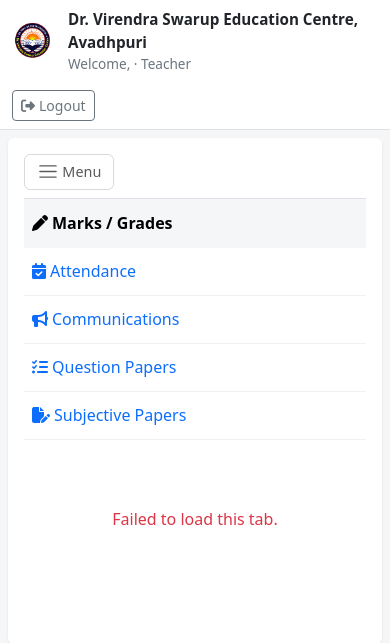
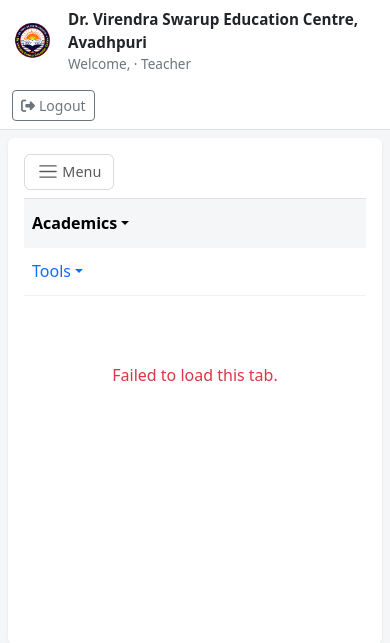
Before and after one commit to reachtoprasoon-crypto/newapp, a PHP site: page /dashboard.php in a window 390 px wide, after a click on "Menu". Shown: the top 643 px of the page. Run offline with PHP 8.4, Linux system fonts and the light colour scheme; the visitor is signed in with stand-in values (Sample User, id 1); tables that the repository leaves empty hold one stand-in row (values such as "Sample post"); some libraries are stand-ins or nearby versions.

Commit message:
Group the dashboard nav into Academics/Management/Tools/Utils dropdowns
Purely presentational: lib/nav.php's get_nav_tabs_for_role() (and the
is_slug_allowed_for_role() access check built on it) is untouched, so
who can see what doesn't change. A new NAV_GROUP_MAP + group_nav_tabs()
buckets each role's already-permitted tabs into the four dropdown
groups, dropping any group that ends up empty for that role, and
falling back to a plain top-level link for any slug not yet mapped so
nothing can silently disappear.

dashboard.js now binds clicks to any [data-slug] link (flat or nested
in a dropdown) instead of just .nav-link, and highlights both the
clicked item and its parent group's toggle. On mobile, dropdown menus
expand in place under their toggle instead of floating as a detached
popup.

Co-Authored-By: Claude Sonnet 5 <noreply@anthropic.com>

```diff
--- a/assets/css/app.css
+++ b/assets/css/app.css
@@ -109,6 +109,18 @@ body {
         border-color: transparent;
         font-weight: 600;
     }
+
+    /* Dropdown groups (Academics/Management/Tools/Utils): expand in place
+       under their toggle instead of floating as a detached popup. */
+    .app-nav .dropdown-menu {
+        position: static;
+        float: none;
+        width: 100%;
+        border: 0;
+        box-shadow: none;
+        padding-left: 1rem;
+        background-color: transparent;
+    }
 }
 
 /* Dark theme (data-bs-theme="dark" on <html>, set server-side from the
--- a/assets/js/dashboard.js
+++ b/assets/js/dashboard.js
@@ -11,10 +11,21 @@ $(function () {
             });
     }
 
-    $('#dashboardTabs').on('click', 'a.nav-link', function (e) {
+    // Marks the given <a data-slug> active, plus its parent dropdown's
+    // toggle (if any) so the top-level "Academics"/"Tools"/etc. link shows
+    // which section the current tab lives under.
+    function markActive($link) {
+        $('#dashboardTabs a[data-slug], #dashboardTabs .dropdown-toggle').removeClass('active');
+        $link.addClass('active');
+        $link.closest('.dropdown').find('.dropdown-toggle').first().addClass('active');
+    }
+
+    // Selects both the flat top-level links (roles with few enough tabs to
+    // skip grouping) and dropdown items — but not the dropdown toggles
+    // themselves (they have no data-slug and just open the menu).
+    $('#dashboardTabs').on('click', 'a[data-slug]', function (e) {
         e.preventDefault();
-        $('#dashboardTabs a.nav-link').removeClass('active');
-        $(this).addClass('active');
+        markActive($(this));
         loadTab($(this).data('slug'));
 
         // On mobile the nav is a collapsed menu — close it after picking a tab.
@@ -24,8 +35,9 @@ $(function () {
         }
     });
 
-    const firstTab = $('#dashboardTabs a.nav-link').first();
+    const firstTab = $('#dashboardTabs a[data-slug]').first();
     if (firstTab.length) {
+        markActive(firstTab);
         loadTab(firstTab.data('slug'));
     }
 });
--- a/dashboard.php
+++ b/dashboard.php
@@ -74,12 +74,29 @@ $themeMode = $defaultThemeCval === 1 ? 'dark' : 'light';
     </button>
     <div class="collapse navbar-collapse" id="dashboardNavCollapse">
       <ul class="nav nav-tabs flex-column flex-lg-row w-100" id="dashboardTabs">
-        <?php foreach ($navTabs as $i => $tab): ?>
-          <li class="nav-item">
-            <a class="nav-link <?= $i === 0 ? 'active' : '' ?>" href="#" data-slug="<?= htmlspecialchars($tab['slug']) ?>">
-              <i class="fa-solid <?= htmlspecialchars($tab['icon']) ?> me-1"></i><?= htmlspecialchars($tab['label']) ?>
-            </a>
-          </li>
+        <?php foreach (group_nav_tabs($navTabs) as $navGroup): ?>
+          <?php if ($navGroup['group'] === null): ?>
+            <?php foreach ($navGroup['items'] as $tab): ?>
+              <li class="nav-item">
+                <a class="nav-link" href="#" data-slug="<?= htmlspecialchars($tab['slug']) ?>">
+                  <i class="fa-solid <?= htmlspecialchars($tab['icon']) ?> me-1"></i><?= htmlspecialchars($tab['label']) ?>
+                </a>
+              </li>
+            <?php endforeach; ?>
+          <?php else: ?>
+            <li class="nav-item dropdown">
+              <a class="nav-link dropdown-toggle" href="#" role="button" data-bs-toggle="dropdown" aria-expanded="false"><?= htmlspecialchars($navGroup['group']) ?></a>
+              <ul class="dropdown-menu">
+                <?php foreach ($navGroup['items'] as $tab): ?>
+                  <li>
+                    <a class="dropdown-item" href="#" data-slug="<?= htmlspecialchars($tab['slug']) ?>">
+                      <i class="fa-solid <?= htmlspecialchars($tab['icon']) ?> me-1"></i><?= htmlspecialchars($tab['label']) ?>
+                    </a>
+                  </li>
+                <?php endforeach; ?>
+              </ul>
+            </li>
+          <?php endif; ?>
         <?php endforeach; ?>
       </ul>
     </div>
--- a/lib/nav.php
+++ b/lib/nav.php
@@ -76,3 +76,61 @@ function is_slug_allowed_for_role($slug, $ttype) {
     }
     return false;
 }
+
+// Purely presentational grouping for the top nav's dropdown menus — the
+// access-control list above (get_nav_tabs_for_role) stays the single source
+// of truth for who can see what; this only decides how to arrange it.
+const NAV_GROUP_ORDER = ['Academics', 'Management', 'Tools', 'Utils'];
+const NAV_GROUP_MAP = [
+    'marks' => 'Academics',
+    'report-cards' => 'Academics',
+    'class-roster' => 'Academics',
+    'final-results' => 'Academics',
+
+    'students' => 'Management',
+    'teachers' => 'Management',
+    'term-schedule' => 'Management',
+    'tc' => 'Management',
+    'controls' => 'Management',
+
+    'attendance' => 'Tools',
+    'students-total' => 'Tools',
+    'aptitude' => 'Tools',
+    'communications' => 'Tools',
+    'data-collection' => 'Tools',
+    'question-papers' => 'Tools',
+    'subjective-papers' => 'Tools',
+
+    'activity-log' => 'Utils',
+    'theme' => 'Utils',
+    'database' => 'Utils',
+];
+
+// Buckets a flat tab list (from get_nav_tabs_for_role) into
+// [['group' => 'Academics', 'items' => [...]], ...], preserving
+// NAV_GROUP_ORDER and dropping empty groups. Any tab not yet in
+// NAV_GROUP_MAP (e.g. a newly added slug) falls back to a single
+// ['group' => null, 'items' => [...]] bucket rendered as plain top-level
+// links, so it stays reachable instead of silently disappearing.
+function group_nav_tabs($tabs) {
+    $byGroup = array_fill_keys(NAV_GROUP_ORDER, []);
+    $ungrouped = [];
+    foreach ($tabs as $tab) {
+        $group = NAV_GROUP_MAP[$tab['slug']] ?? null;
+        if ($group !== null && isset($byGroup[$group])) {
+            $byGroup[$group][] = $tab;
+        } else {
+            $ungrouped[] = $tab;
+        }
+    }
+    $result = [];
+    foreach (NAV_GROUP_ORDER as $group) {
+        if (!empty($byGroup[$group])) {
+            $result[] = ['group' => $group, 'items' => $byGroup[$group]];
+        }
+    }
+    if (!empty($ungrouped)) {
+        $result[] = ['group' => null, 'items' => $ungrouped];
+    }
+    return $result;
+}
```
